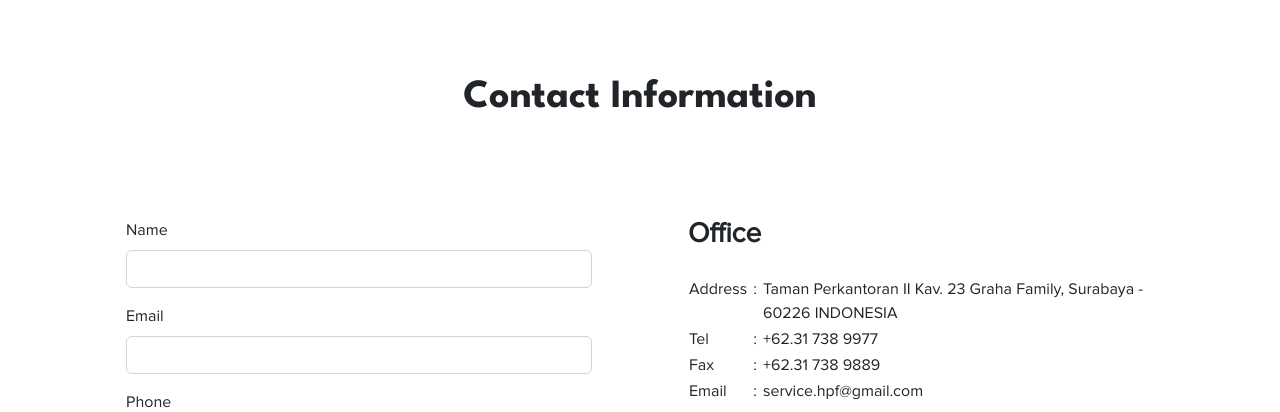
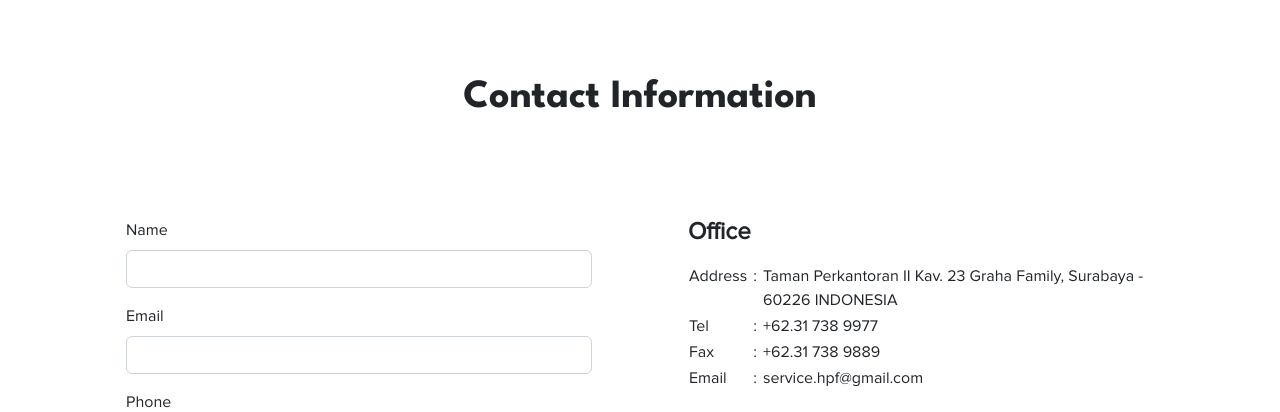
Before and after one commit to jodysuseno/jodysuseno.github.io, a website: page dev/contact.html in a window 1280 px wide. Shown: the part 1046-1458 px from the top of the page. Drawn offline with Linux system fonts and the light colour scheme; grey boxes are pictures that could not be loaded.

Commit message:
dev-fix: tidy up space in contact info

```diff
--- a/dev/contact.html
+++ b/dev/contact.html
@@ -229,9 +229,9 @@
             <!-- <img class="img-fluid mt-5" src="image/banner_image/lcd-interactive-whiteboatd-PUGYY-1691986860.png" alt=""> -->
         </section>
         <section id="contact">
-            <div class="container py-5 font-proxima-font">
+            <div class="container py-5">
                 <h1 class="my-5 text-center font-league-spartan">Contact Information</h1>
-                <div class="row justify-content-center g-2">
+                <div class="row justify-content-center g-2 font-proxima-font">
                     <div class="col-lg-6 p-5" id="contactForm">
                         <form method="post" action="">
                             <div class="mb-3">
@@ -256,8 +256,8 @@
                         </form>
                     </div>
                     <div class="col-lg-6 p-5">
-                        <h3 class="mb-4"><strong>Office</strong></h3>
-                        <table class="mb-3">
+                        <h4 class="mb-3"><strong>Office</strong></h4>
+                        <table class="mb-4">
                             <tr>
                                 <td valign="top">Address</td>
                                 <td valign="top">&nbsp;:&nbsp;</td>
@@ -279,7 +279,7 @@
                                 <td>service.hpf@gmail.com</td>
                             </tr>
                         </table>
-                        <iframe src="https://www.google.com/maps/embed?pb=!1m14!1m8!1m3!1d63320.830158111334!2d112.7062!3d-7.291715!3m2!1i1024!2i768!4f13.1!3m3!1m2!1s0x2dd7fc68cf07d4d7%3A0xc0815cbfad172c80!2sPT.%20SinarOzora%20Lestari!5e0!3m2!1sen!2sus!4v1692590746351!5m2!1sen!2sus" width="100%" height="270" style="border:0;" allowfullscreen="" loading="lazy" referrerpolicy="no-referrer-when-downgrade"></iframe>
+                        <iframe src="https://www.google.com/maps/embed?pb=!1m14!1m8!1m3!1d63320.830158111334!2d112.7062!3d-7.291715!3m2!1i1024!2i768!4f13.1!3m3!1m2!1s0x2dd7fc68cf07d4d7%3A0xc0815cbfad172c80!2sPT.%20SinarOzora%20Lestari!5e0!3m2!1sen!2sus!4v1692590746351!5m2!1sen!2sus" width="100%" height="280" style="border:0;" allowfullscreen="" loading="lazy" referrerpolicy="no-referrer-when-downgrade"></iframe>
                     </div>
                 </div>
             </div>
```
